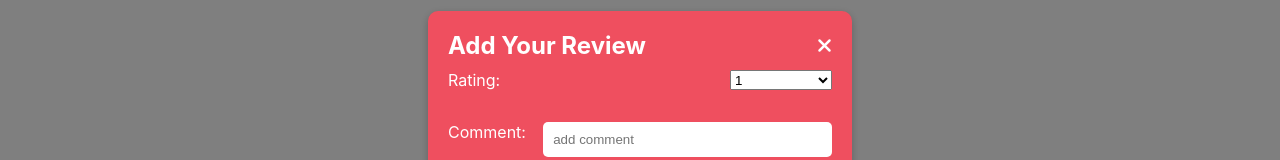
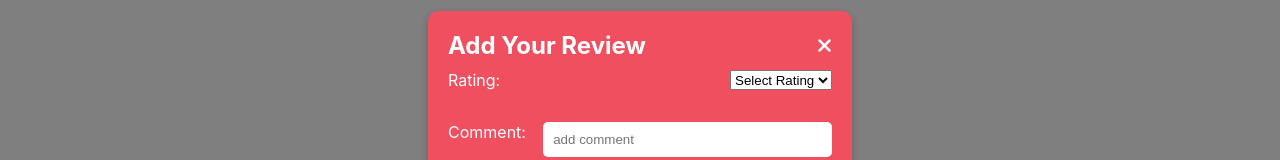
Before and after one commit to SudiptaChakraborty51/review-restaurants-app, a React (Create React App) app: page /1 in a window 1280 px wide. Both pictures are taken after a click on the button "Add Review". Shown: the part 277-437 px from the top of the page. Built offline with nearby package versions, Linux system fonts and the light colour scheme.

Commit message:
fix: bug

```diff
--- a/src/Components/ReviewModal/reviewModal.jsx
+++ b/src/Components/ReviewModal/reviewModal.jsx
@@ -41,7 +41,7 @@ const ReviewModal = ({ id, setShowModal }) => {
                 setReviewInput((prev) => ({ ...prev, rating: e.target.value }))
               }
             >
-              <option disabled>Select Rating</option>
+              <option disabled value="">Select Rating</option>
               <option value="1">1</option>
               <option value="2">2</option>
               <option value="3">3</option>
```
